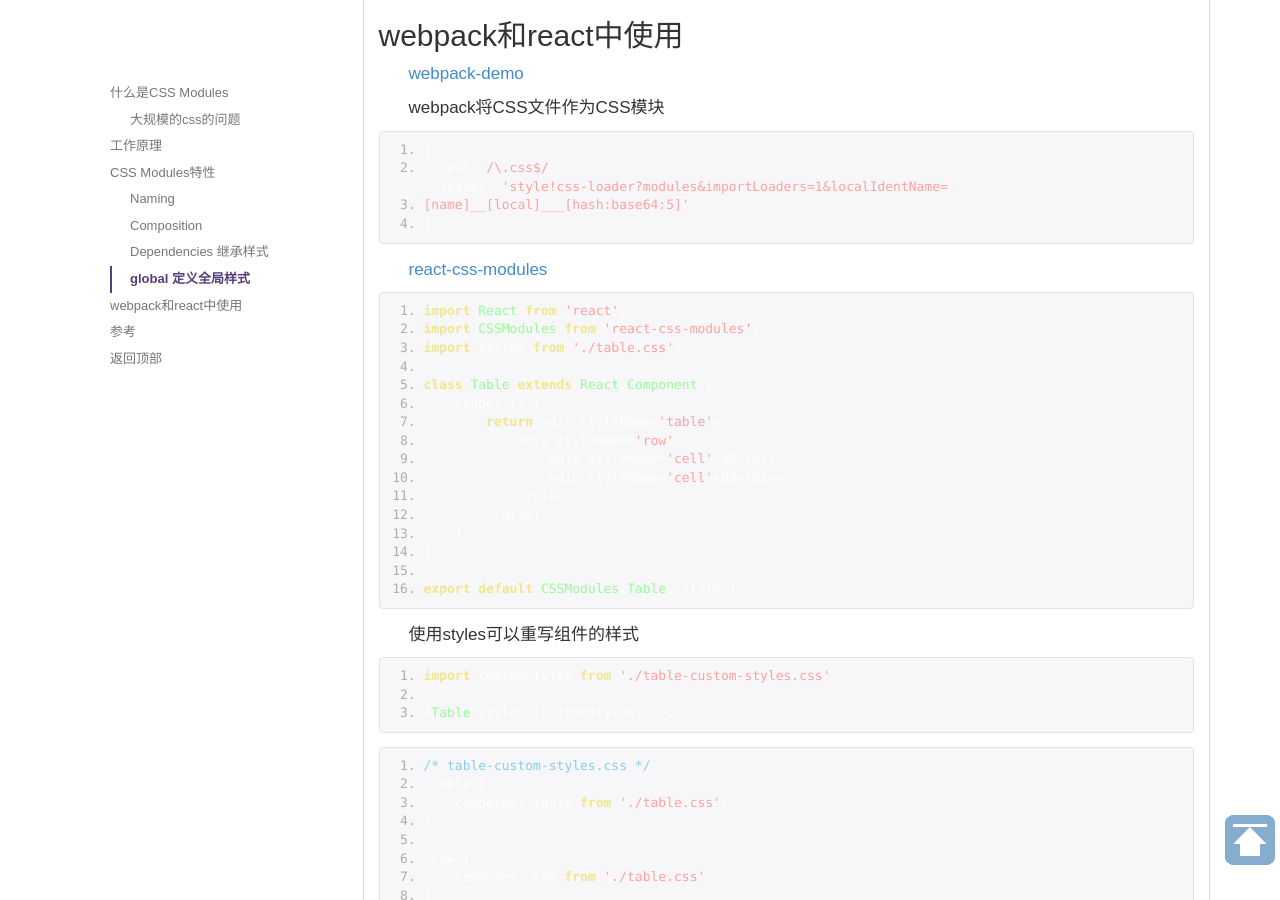
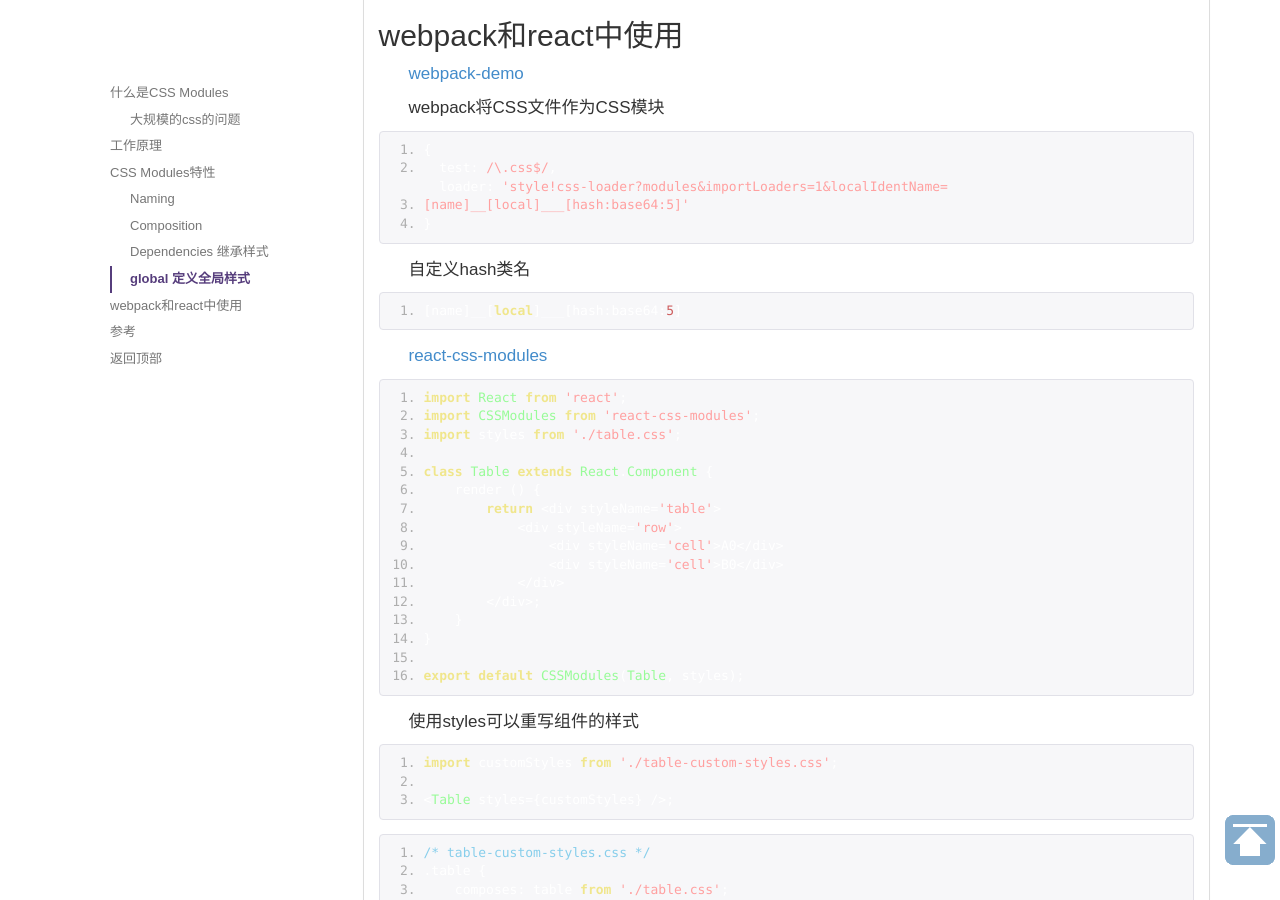
Before and after one commit to kailian/kailian.github.io, a Jekyll site: the page built from _posts/2016-10-06-css-module.md, in a window 1280 px wide and 900 px high, scrolled down 3155 px. Built offline with Jekyll 4.4.1, drawn with Linux system fonts in a browser that asks for light colours; comment, search, counter and statistics services are not loaded.

Commit message:
【文章】css module

````diff
--- a/_posts/2016-10-06-css-module.md
+++ b/_posts/2016-10-06-css-module.md
@@ -182,6 +182,12 @@
 }
 ```
 
+自定义hash类名
+
+```
+[name]__[local]___[hash:base64:5]
+```
+
 [react-css-modules](https://github.com/gajus/react-css-modules)
 
 ```
````
